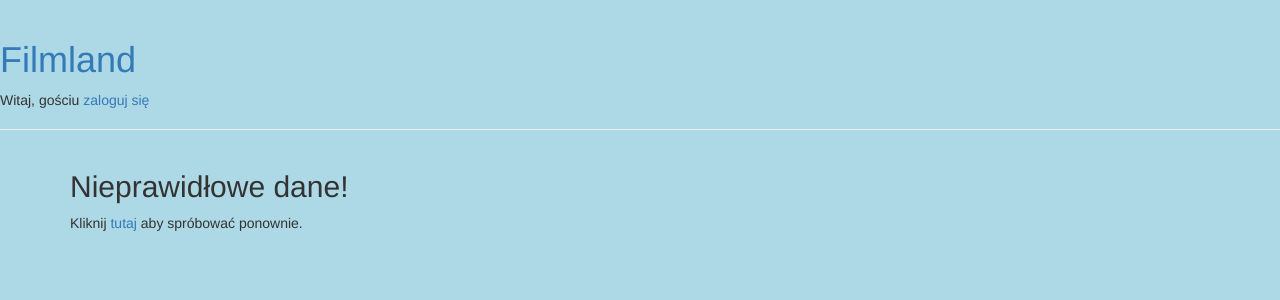
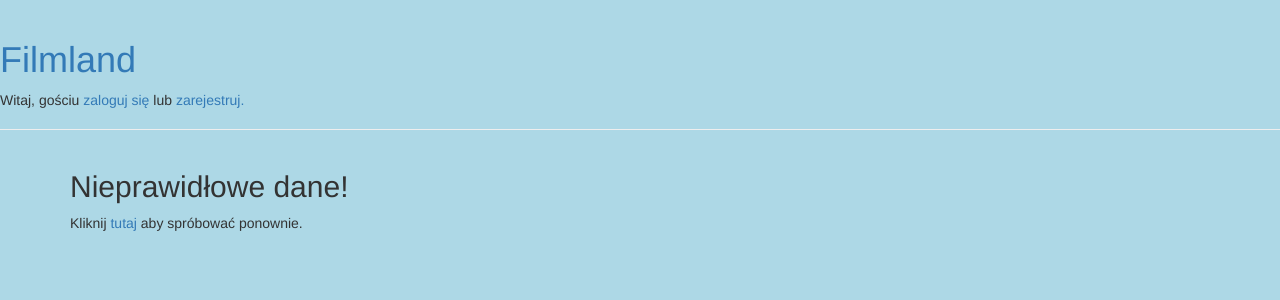
Before and after one commit to jolew92/ZTW, a Django app: page /accounts/invalid/ in a window 1280 px wide. Shown: the top 300 px of the page. Run offline with Django 3.2, Linux system fonts and the light colour scheme; parts of the project's set-up code (start-up, migrations or seed data) failed here and were passed over; some libraries are stand-ins or nearby versions.

Commit message:
register

```diff
--- a/templates/base.html
+++ b/templates/base.html
@@ -12,9 +12,9 @@
         <div class="page-header">
             <h1><a href="/">Filmland</a></h1>
             {% if user.is_authenticated %}
-                <p>Witaj, {{ user.username }}  <a href="/accounts/logout">wyloguj się</a></p>
+                <p>Witaj, {{ user.username }}  <a href="/accounts/logout">wyloguj się.</a></p>
             {% else %}
-                <p>Witaj, gościu <a href="/accounts/login">zaloguj się</a></p>
+                <p>Witaj, gościu <a href="/accounts/login">zaloguj się</a> lub <a href="/accounts/register">zarejestruj.</a></p>
             {% endif %}
         </div>
         <div class="content container">
```
Also changed, not shown: 1 other file.
